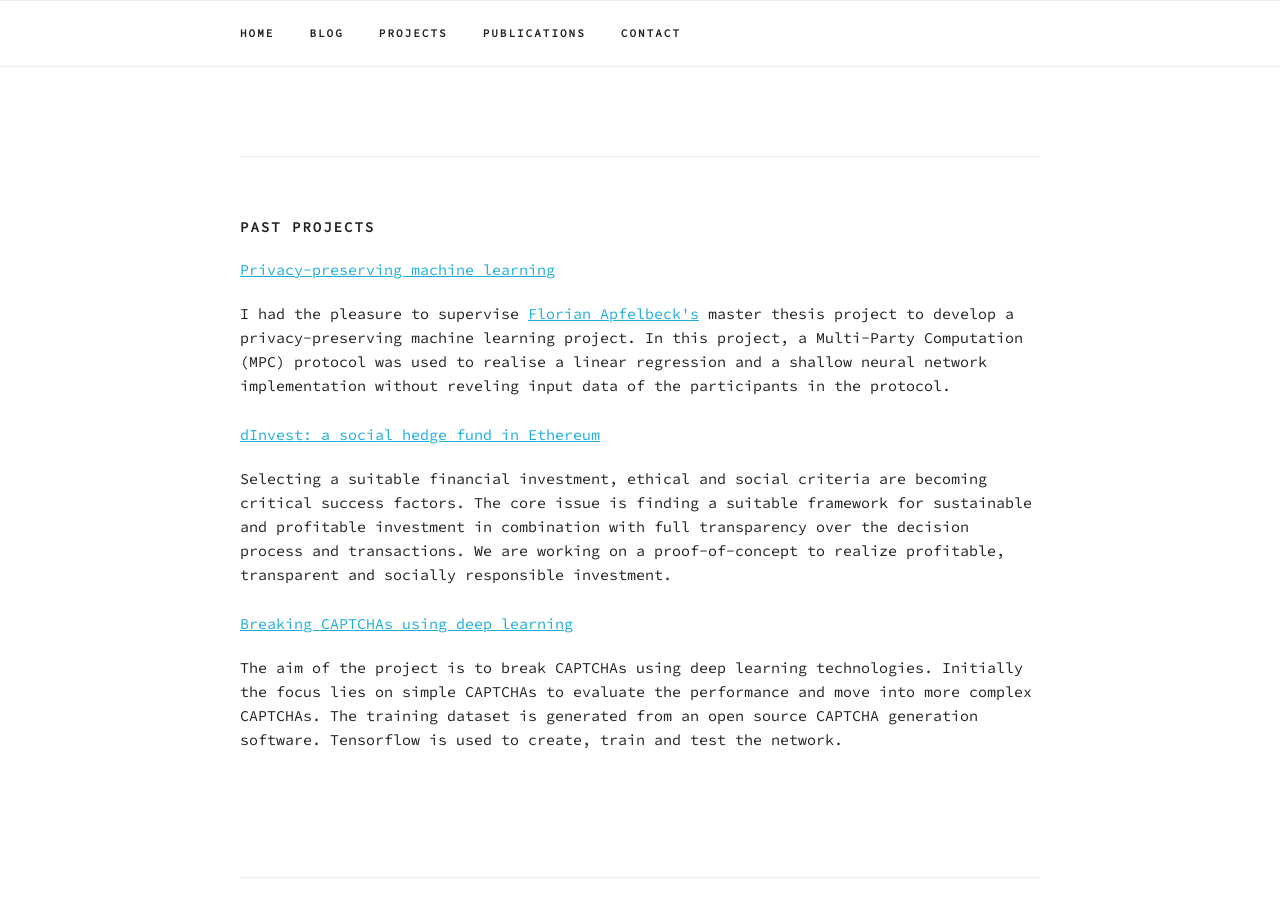
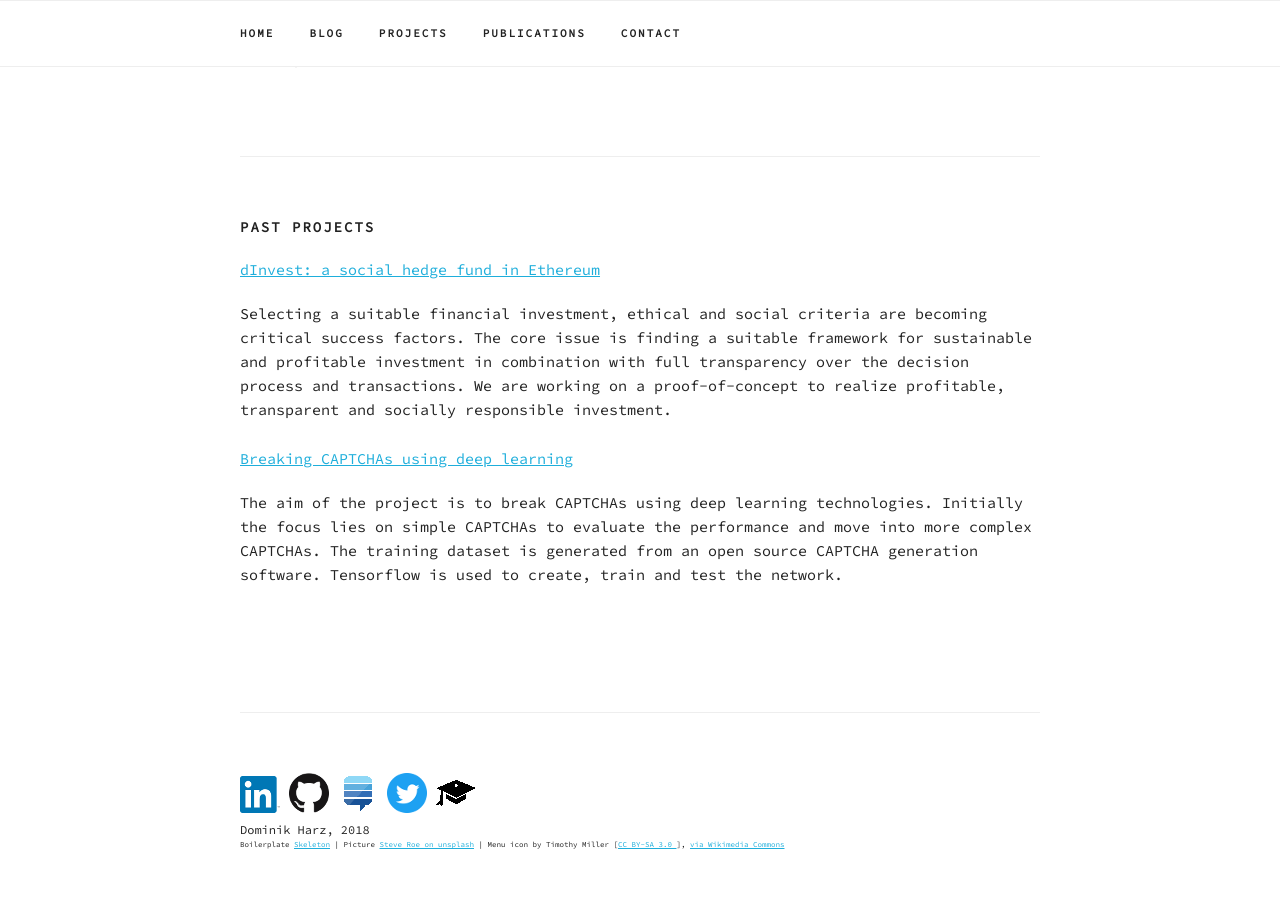
Before and after one commit to nud3l/nud3l.github.io, a Jekyll site: the page built from projects.md, in a window 1280 px wide and 900 px high, scrolled down 806 px. Built offline with Jekyll 4.4.1, drawn with Linux system fonts in a browser that asks for light colours; nearby versions of some CDN libraries.

Commit message:
remove Florians project

```diff
--- a/projects.md
+++ b/projects.md
@@ -26,12 +26,6 @@ title: Projects
         Past Projects
     </h5>
     <h6>
-        <a href="https://medium.com/@apfelbeck.florian/secure-multiparty-computation-enabling-privacy-preserving-machine-learning-ffef396b8ca2" target="_blank">Privacy-preserving machine learning</a>
-    </h6>
-    <p>
-        I had the pleasure to supervise <a href="https://www.linkedin.com/in/florian-apfelbeck-00139674" target="_blank">Florian Apfelbeck's</a> master thesis project to develop a privacy-preserving machine learning project. In this project, a Multi-Party Computation (MPC) protocol was used to realise a linear regression and a shallow neural network implementation without reveling input data of the participants in the protocol.
-    </p>
-    <h6>
         <a href="{{ site.url }}/blockchain/2017/01/10/dinvest.html">dInvest: a social hedge fund in Ethereum</a>
     </h6>
     <p>
```
